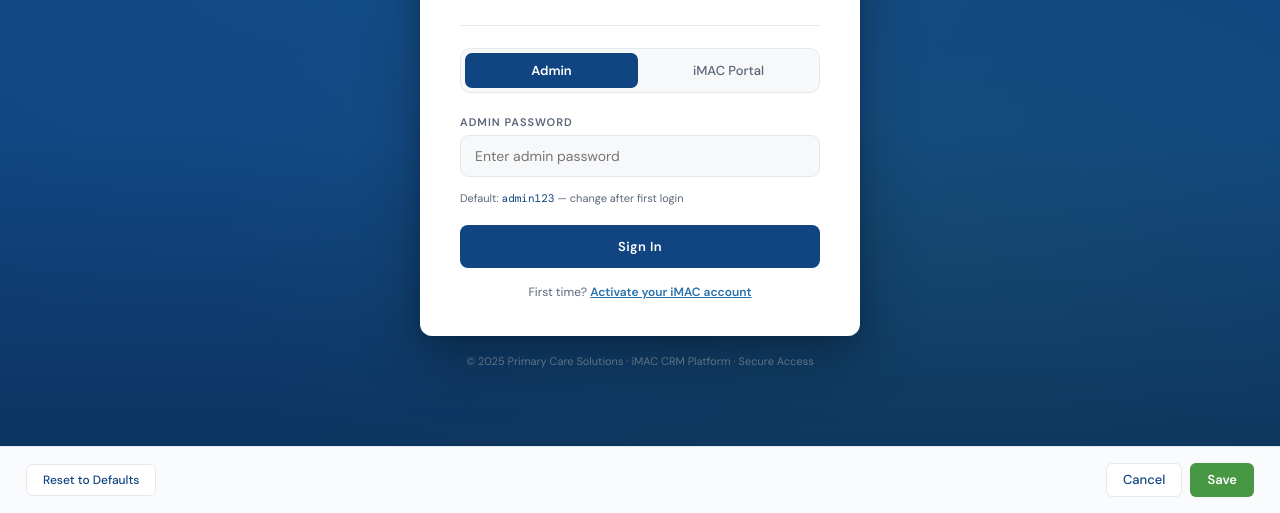
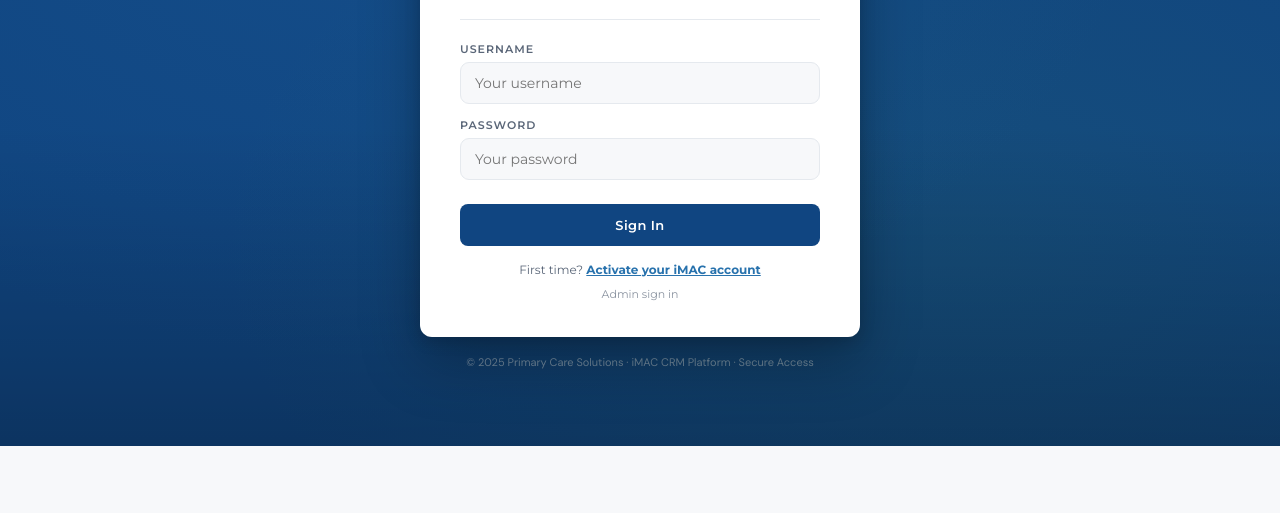
Before and after one commit to kgosikesiilwe-PCS/pcs-imac-app, a website: page public/index.html in a window 1280 px wide. Shown: the part 354-867 px from the top of the page. After the commit the page ends 800 px from the top, so only its background shows below. Drawn offline with nearby package versions, Linux system fonts and the light colour scheme.

Commit message:
Add files via upload

```diff
--- a/public/index.html
+++ b/public/index.html
@@ -32,20 +32,20 @@ body{font-family:'DM Sans',sans-serif;background:var(--cream);color:var(--text);
 }
 #screen-login::before{content:'';position:absolute;inset:0;background:radial-gradient(ellipse at 30% 30%,rgba(40,114,173,0.18) 0%,transparent 60%),radial-gradient(ellipse at 75% 75%,rgba(71,151,67,0.10) 0%,transparent 55%);}
 #screen-login::after{content:'';position:absolute;inset:0;background:linear-gradient(180deg,transparent 60%,rgba(0,0,0,0.25) 100%);pointer-events:none;}
-.login-card{background:#fff;border-radius:12px;padding:40px 40px 36px;width:100%;max-width:440px;position:relative;z-index:1;box-shadow:0 24px 60px rgba(0,0,0,0.28),0 4px 16px rgba(0,0,0,0.16);}
+.login-card{background:#fff;border-radius:12px;padding:40px 40px 36px;width:100%;max-width:440px;position:relative;z-index:1;box-shadow:0 24px 60px rgba(0,0,0,0.28),0 4px 16px rgba(0,0,0,0.16);font-family:'Montserrat',sans-serif;}
 .login-logo-wrap{text-align:center;margin-bottom:28px;}
 .login-logo-wrap img{width:140px;height:140px;object-fit:contain;}
-.login-org-name{font-family:'DM Serif Display',serif;font-size:22px;color:var(--navy);text-align:center;margin-bottom:4px;letter-spacing:-0.01em;}
+.login-org-name{font-family:'Montserrat',sans-serif;font-weight:800;font-size:21px;color:var(--navy);text-align:center;margin-bottom:4px;letter-spacing:-0.01em;}
 .login-org-sub{font-size:10px;color:var(--text-light);text-align:center;letter-spacing:2.4px;text-transform:uppercase;font-weight:600;margin-bottom:28px;}
 .login-divider{border:none;border-top:1px solid var(--smoke);margin:0 0 22px;}
 .login-toggle{display:flex;background:var(--cream);border-radius:10px;padding:4px;margin-bottom:22px;gap:4px;border:1px solid var(--smoke);}
-.login-toggle-btn{flex:1;padding:9px;border-radius:7px;font-size:13px;font-weight:500;cursor:pointer;transition:all 0.2s;color:var(--text-light);text-align:center;border:none;background:transparent;font-family:'DM Sans',sans-serif;}
+.login-toggle-btn{flex:1;padding:9px;border-radius:7px;font-size:13px;font-weight:500;cursor:pointer;transition:all 0.2s;color:var(--text-light);text-align:center;border:none;background:transparent;font-family:'Montserrat',sans-serif;}
 .login-toggle-btn.active{background:var(--navy);color:#fff;font-weight:600;}
 .login-field{margin-bottom:14px;}
 .login-label{display:block;font-size:11px;font-weight:600;text-transform:uppercase;letter-spacing:1px;color:var(--text-light);margin-bottom:6px;}
-.login-input{width:100%;padding:11px 14px;background:var(--cream);border:1px solid var(--smoke);border-radius:9px;color:var(--text);font-size:14px;font-family:'DM Sans',sans-serif;outline:none;transition:border-color 0.2s;}
+.login-input{width:100%;padding:11px 14px;background:var(--cream);border:1px solid var(--smoke);border-radius:9px;color:var(--text);font-size:14px;font-family:'Montserrat',sans-serif;outline:none;transition:border-color 0.2s;}
 .login-input:focus{border-color:var(--navy);box-shadow:0 0 0 3px rgba(13,43,94,0.1);}
-.login-btn{width:100%;padding:13px;background:var(--navy);border:none;border-radius:8px;color:#fff;font-size:13px;font-weight:600;letter-spacing:0.4px;cursor:pointer;transition:background 0.15s;font-family:'DM Sans',sans-serif;margin-top:10px;}
+.login-btn{width:100%;padding:13px;background:var(--navy);border:none;border-radius:8px;color:#fff;font-size:13px;font-weight:600;letter-spacing:0.4px;cursor:pointer;transition:background 0.15s;font-family:'Montserrat',sans-serif;margin-top:10px;}
 .login-btn:hover{background:#0C3768;}
 .login-error{background:rgba(214,64,69,0.08);border:1px solid rgba(214,64,69,0.25);border-radius:8px;padding:10px 14px;color:var(--red);font-size:13px;margin-bottom:14px;display:none;text-align:center;}
 .login-error.show{display:block;}
@@ -763,6 +763,11 @@ body{font-family:'DM Sans',sans-serif;background:var(--cream);color:var(--text);
 .login-activate-title{font-family:'Montserrat',sans-serif;font-weight:700;font-size:15px;color:var(--navy);text-align:center;margin-bottom:6px;}
 .login-activate-sub{font-size:11.5px;color:var(--text-light);text-align:center;line-height:1.5;margin-bottom:18px;}
 
+
+/* Discreet admin sign-in link */
+.login-admin-toggle{text-align:center;margin-top:10px;font-size:11px;color:var(--text-light);cursor:pointer;opacity:0.7;font-family:'Montserrat',sans-serif;}
+.login-admin-toggle:hover{opacity:1;text-decoration:underline;}
+
 </style>
 </head>
 <body>
@@ -776,21 +781,18 @@ body{font-family:'DM Sans',sans-serif;background:var(--cream);color:var(--text);
     <div class="login-org-name">Primary Care Solutions</div>
     <div class="login-org-sub">Informational Medicare Advisory Coordinators</div>
     <hr class="login-divider">
-    <div id="login-main-form"><div class="login-toggle">
-      <button class="login-toggle-btn active" onclick="setLoginMode('admin',this)">Admin</button>
-      <button class="login-toggle-btn" onclick="setLoginMode('agent',this)">iMAC Portal</button>
-    </div>
-    <div class="login-error" id="login-error">Incorrect credentials. Please try again.</div>
-    <div id="admin-login-fields">
-      <div class="login-field"><label class="login-label">Admin Password</label><input class="login-input" id="admin-pwd" type="password" placeholder="Enter admin password" onkeydown="if(event.key==='Enter')doLogin()"></div>
-      <div class="login-hint">Default: <span style="font-family:'DM Mono',monospace;color:var(--navy)">admin123</span> — change after first login</div>
-    </div>
-    <div id="agent-login-fields" style="display:none">
+    <div id="login-main-form"><div class="login-error" id="login-error">Incorrect credentials. Please try again.</div>
+    <div id="agent-login-fields">
       <div class="login-field"><label class="login-label">Username</label><input class="login-input" id="agent-username" type="text" placeholder="Your username" onkeydown="if(event.key==='Enter')doLogin()"></div>
       <div class="login-field"><label class="login-label">Password</label><input class="login-input" id="agent-pwd" type="password" placeholder="Your password" onkeydown="if(event.key==='Enter')doLogin()"></div>
     </div>
+    <div id="admin-login-fields" style="display:none">
+      <div class="login-field"><label class="login-label">Admin Password</label><input class="login-input" id="admin-pwd" type="password" placeholder="Enter admin password" onkeydown="if(event.key==='Enter')doLogin()"></div>
+    </div>
     <button class="login-btn" onclick="doLogin()">Sign In</button>
       <div class="login-activate-link" onclick="showActivateAccountForm()">First time? <span>Activate your iMAC account</span></div>
+      <div class="login-admin-toggle" id="login-admin-link" onclick="switchLoginMode('admin')">Admin sign in</div>
+      <div class="login-admin-toggle" id="login-agent-link" onclick="switchLoginMode('agent')" style="display:none">&#8249; Back to iMAC sign in</div>
     </div>
     <div id="activate-account-form" style="display:none">
       <div class="login-activate-title">Activate Your Account</div>
@@ -1106,16 +1108,6 @@ body{font-family:'DM Sans',sans-serif;background:var(--cream);color:var(--text);
 
 
 
-<div style="padding:16px 26px;border-top:1px solid #E3E8EC;display:flex;gap:8px;justify-content:space-between;align-items:center;background:#FAFBFC">
-      <button class="btn btn-outline" onclick="resetPortalUrls()" style="font-size:12px">Reset to Defaults</button>
-      <div style="display:flex;gap:8px">
-        <button class="btn btn-outline" onclick="closeAdminSettings()">Cancel</button>
-        <button class="btn btn-green" onclick="saveAdminSettings()">Save</button>
-      </div>
-    </div>
-  </div>
-</div>
-
 <!-- AGENT SELF-PROFILE EDIT MODAL -->
 <div class="modal-overlay" id="ap-profile-modal" style="display:none">
   <div class="modal" style="max-width:760px">
@@ -1459,8 +1451,15 @@ async function saveS(){
     return body;
   }catch(e){showToast('Connection issue \u2014 your last change may not have saved.');return null;}
 }
-let loginMode='admin';
-function setLoginMode(m,el){loginMode=m;document.querySelectorAll('.login-toggle-btn').forEach(b=>b.classList.remove('active'));el.classList.add('active');document.getElementById('admin-login-fields').style.display=m==='admin'?'block':'none';document.getElementById('agent-login-fields').style.display=m==='agent'?'block':'none';document.getElementById('login-error').classList.remove('show');}
+let loginMode='agent';
+function switchLoginMode(mode){
+  loginMode=mode;
+  document.getElementById('admin-login-fields').style.display=mode==='admin'?'block':'none';
+  document.getElementById('agent-login-fields').style.display=mode==='agent'?'block':'none';
+  document.getElementById('login-admin-link').style.display=mode==='admin'?'none':'block';
+  document.getElementById('login-agent-link').style.display=mode==='agent'?'none':'block';
+  document.getElementById('login-error').classList.remove('show');
+}
 async function doLogin(){
   const err=document.getElementById('login-error');err.classList.remove('show');
   const btn=document.getElementById('login-btn');if(btn)btn.disabled=true;
@@ -1495,6 +1494,7 @@ function logout(){
   sessionToken=null;localStorage.removeItem('pcscrm_session');
   S.currentUser=null;showScreen('login');
   ['admin-pwd','agent-username','agent-pwd'].forEach(id=>document.getElementById(id).value='');
+  switchLoginMode('agent');
 }
 function showScreen(n){document.querySelectorAll('.screen').forEach(s=>s.classList.remove('active'));document.getElementById('screen-'+n).classList.add('active');}
 const pageTitles={dashboard:'Dashboard',agents:'iMAC Roster',notifications:'Notifications',credentials:'iMAC Credentials',commissions:'Referral Bonuses',bob:'Referrals',resources:'Resources',documents:'Documents',alerts:'Alerts'};
@@ -1688,7 +1688,7 @@ function apEnrollmentsCard(a,enrollments){
 
   let body='';
   if(!enrollments.length){
-    body='<div class="ap-empty"><div class="ap-empty-icon"><svg viewBox="0 0 16 16" fill="none" stroke="currentColor" stroke-width="1.5" stroke-linecap="round" stroke-linejoin="round"><circle cx="6" cy="5.5" r="2.5"/><path d="M2 13.25c0-2.2 1.79-4 4-4s4 1.8 4 4"/><circle cx="11.25" cy="6.5" r="2"/><path d="M11.25 10c1.66 0 3 1.34 3 3"/></svg></div><h4>No enrollments yet</h4><p>Add your first client to get started.</p></div>';
+    body='<div class="ap-empty"><div class="ap-empty-icon"><svg viewBox="0 0 16 16" fill="none" stroke="currentColor" stroke-width="1.5" stroke-linecap="round" stroke-linejoin="round"><circle cx="6" cy="5.5" r="2.5"/><path d="M2 13.25c0-2.2 1.79-4 4-4s4 1.8 4 4"/><circle cx="11.25" cy="6.5" r="2"/><path d="M11.25 10c1.66 0 3 1.34 3 3"/></svg></div><h4>No referrals yet</h4><p>Add your first referral to get started.</p></div>';
   }else if(!filtered.length){
     body='<div class="ap-empty"><h4>No matches</h4><p>Try a different search term.</p></div>';
   }else{
```
